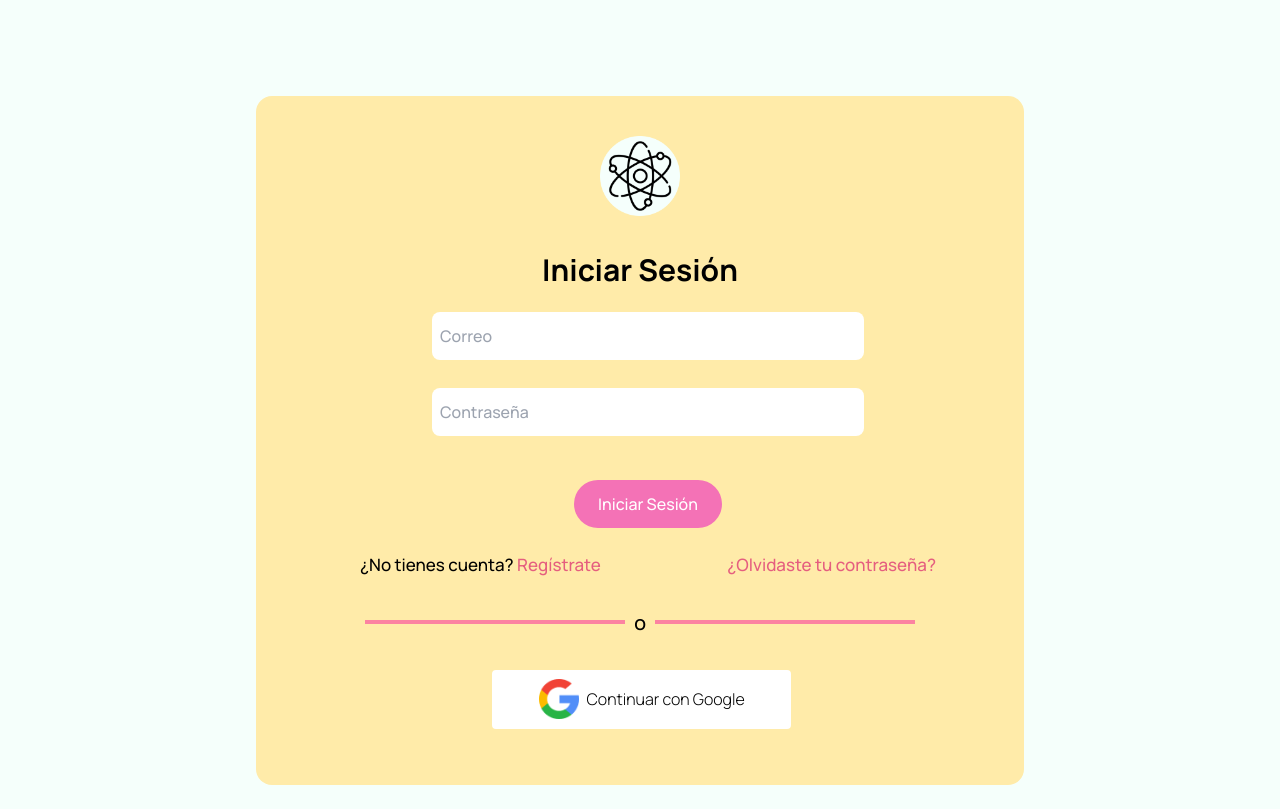
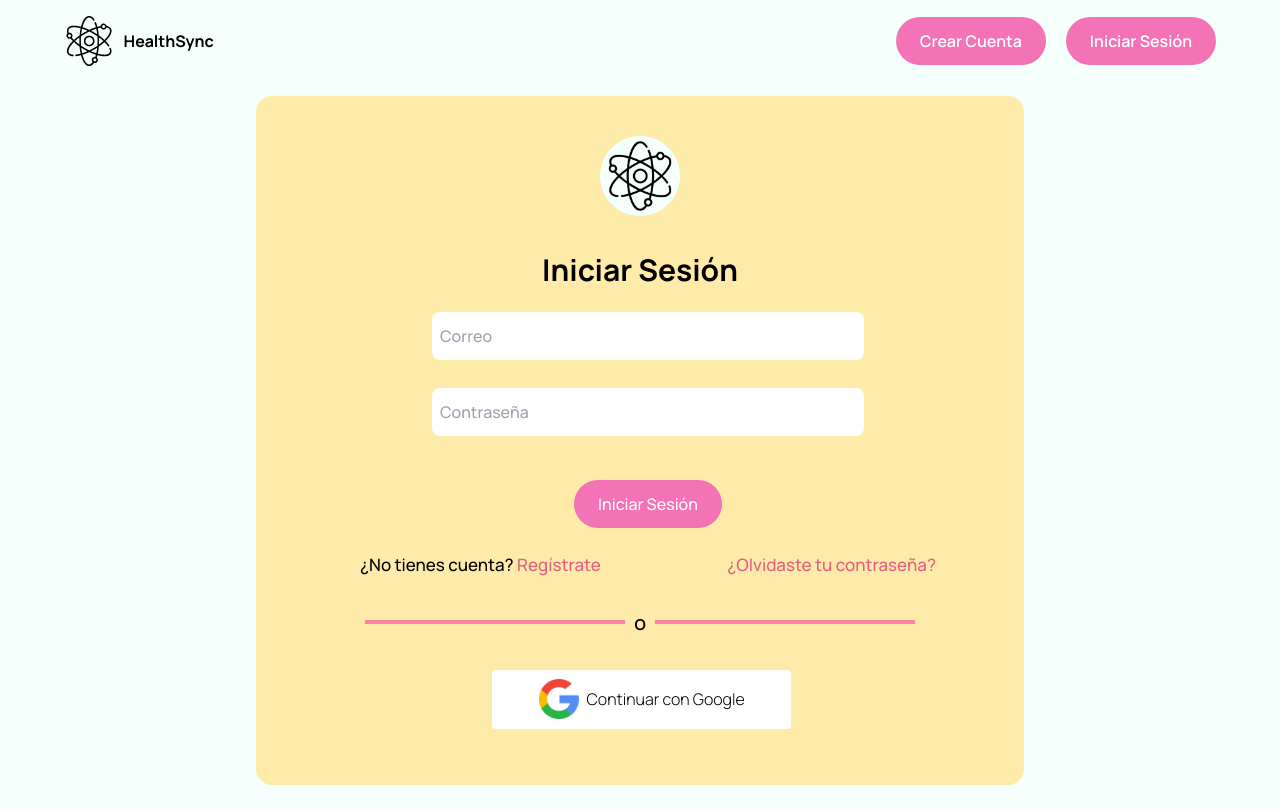
Before and after one commit to isafranco13/healthSync, a Next.js app: page /signin in a window 1280 px wide. Built offline with nearby package versions, Linux system fonts and the light colour scheme.

Commit message:
update folder

```diff
--- a/app/signin/page.tsx
+++ b/app/signin/page.tsx
@@ -3,9 +3,13 @@ import Link from "next/link"
 import Image from 'next/image';
 import CustomButton from '../../components/CustomButton';
 import {signIn} from 'next-auth/react'
+import { Navbar } from "@/components";
 
 export default function Form(){
     return(
+        <>
+        <Navbar />
+
         <main className="flex flex-col justify-center items-center w-full flex-1">
             <br /><br /><br /><br />
             <div className="flex w-full max-w-3xl "> {/*div principal */}
@@ -61,5 +65,6 @@ export default function Form(){
                 </div>
             </div> <br />
         </main>
+        </>
     )
 }
--- a/components/NavbarSignOut.tsx
+++ b/components/NavbarSignOut.tsx
@@ -13,7 +13,7 @@ const NavbarSignOut = () => {
     return (
         <header className="w-full absolute z-10">
             <nav className="max-w-[1440px] mx-auto flex justify-between items-center sm:px-16 px-6 py-4">
-                <Link href="/" className="flex justify-center items-center">
+                <Link href="/dashboard" className="flex justify-center items-center">
                     <Image
                         src="/atomo.svg"
                         alt="atomo"
--- a/holaMundo.js
+++ /dev/null
@@ -1 +0,0 @@
-console.log("¡Hola Mundo!");
```
Also changed, not shown: holamundo.txt (deleted), 1 other file (tests, documents, lock files or other folders).
